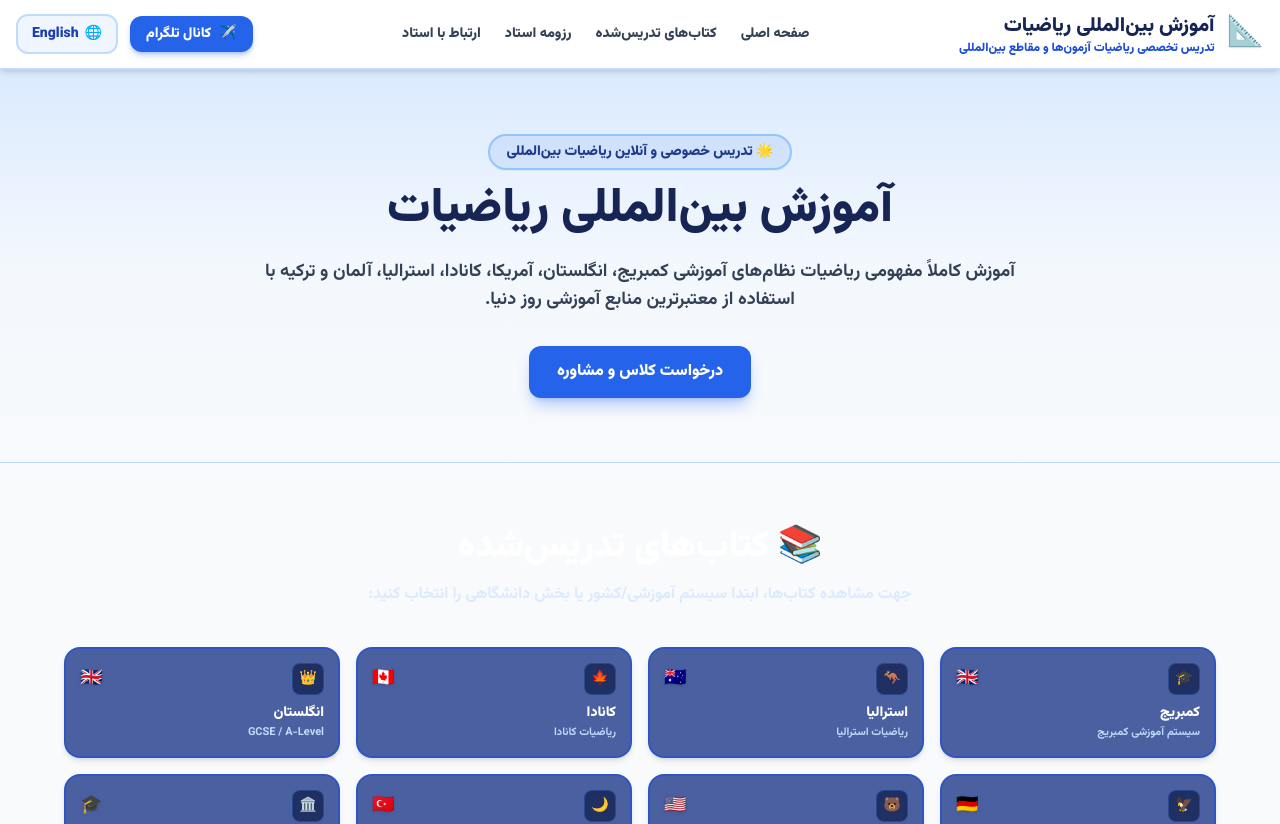
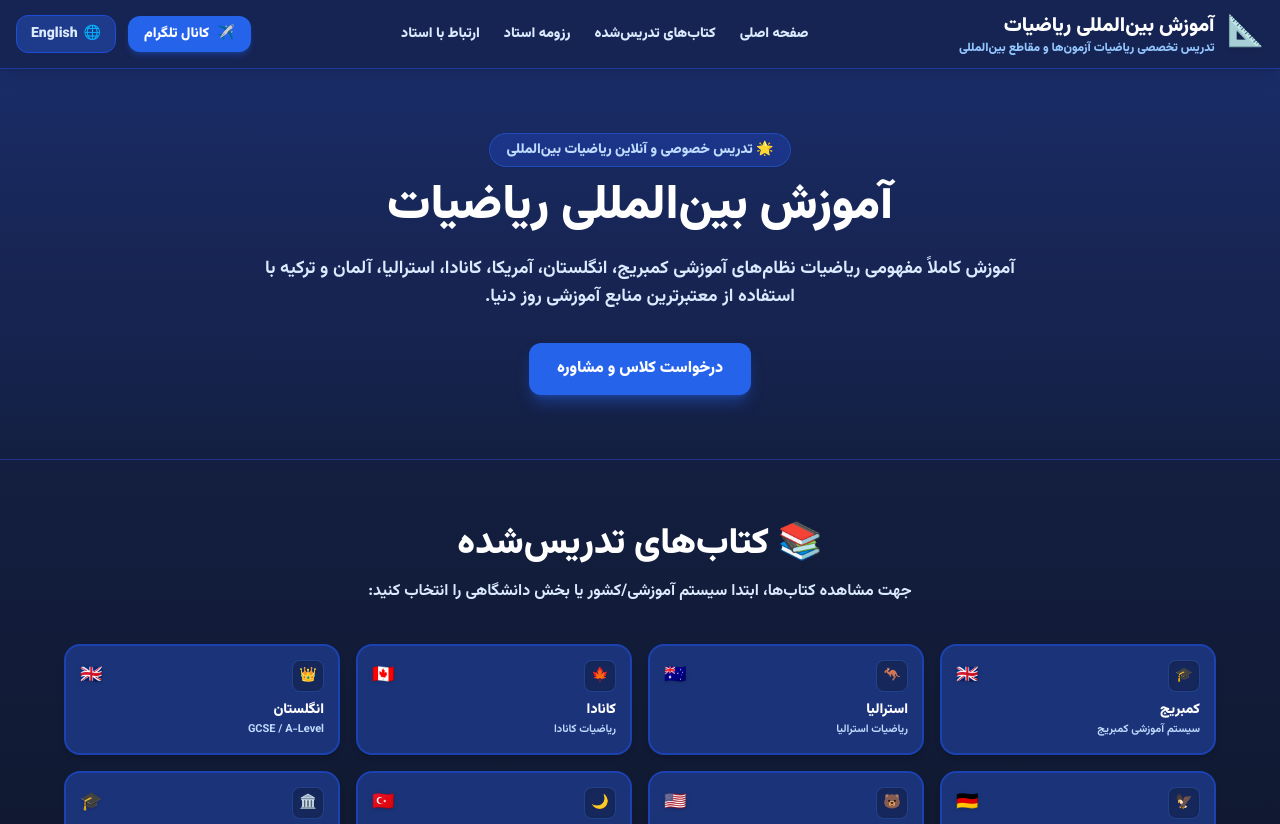
Before and after one commit to Hmohammadiz633/International-Mathematics-Site, a Next.js app: page / in a window 1280 px wide. Shown: the top 824 px of the page. Built offline with nearby package versions, Linux system fonts and the light colour scheme.

Commit message:
Update page.js

```diff
--- a/app/page.js
+++ b/app/page.js
@@ -13,27 +13,28 @@ export default function Home() {
   const isFa = lang === 'fa';
 
   return (
-    <div className={`min-h-screen bg-slate-50 text-slate-800 ${isFa ? 'rtl' : 'ltr'}`} dir={isFa ? 'rtl' : 'ltr'}>
-      {/* هدر */}
-      <header className="bg-white/95 backdrop-blur border-b-2 border-blue-200 sticky top-0 z-50 shadow-md">
+    <div className={`min-h-screen bg-gradient-to-b from-blue-950 via-slate-900 to-blue-950 text-white ${isFa ? 'rtl' : 'ltr'}`} dir={isFa ? 'rtl' : 'ltr'}>
+
+      {/* هدر سایت با پس‌زمینه آبی تیره */}
+      <header className="bg-blue-950/90 backdrop-blur border-b border-blue-800/80 sticky top-0 z-50 shadow-lg">
         <div className="max-w-7xl mx-auto px-4 py-3 flex flex-wrap justify-between items-center gap-4">
           <div className="flex items-center gap-3">
-            <span className="text-3xl filter drop-shadow-sm">📐</span>
+            <span className="text-3xl filter drop-shadow">📐</span>
             <div>
-              <h1 className="text-lg md:text-xl font-black text-blue-950">
+              <h1 className="text-lg md:text-xl font-black text-white">
                 {isFa ? 'آموزش بین‌المللی ریاضیات' : 'International Mathematics'}
               </h1>
-              <p className="text-xs text-blue-700 font-extrabold">
+              <p className="text-xs text-blue-300 font-extrabold">
                 {isFa ? 'تدریس تخصصی ریاضیات آزمون‌ها و مقاطع بین‌المللی' : 'Specialized International Math Tutoring'}
               </p>
             </div>
           </div>
 
-          <nav className="hidden md:flex items-center gap-6 text-sm font-extrabold text-slate-700">
-            <a href="#hero" className="hover:text-blue-600 transition">{isFa ? 'صفحه اصلی' : 'Home'}</a>
-            <a href="#books" className="hover:text-blue-600 transition">{isFa ? 'کتاب‌های تدریس‌شده' : 'Taught Books'}</a>
-            <a href="#resume" className="hover:text-blue-600 transition">{isFa ? 'رزومه استاد' : 'Resume'}</a>
-            <a href="#contact" className="hover:text-blue-600 transition">{isFa ? 'ارتباط با استاد' : 'Contact'}</a>
+          <nav className="hidden md:flex items-center gap-6 text-sm font-extrabold text-blue-100">
+            <a href="#hero" className="hover:text-blue-400 transition">{isFa ? 'صفحه اصلی' : 'Home'}</a>
+            <a href="#books" className="hover:text-blue-400 transition">{isFa ? 'کتاب‌های تدریس‌شده' : 'Taught Books'}</a>
+            <a href="#resume" className="hover:text-blue-400 transition">{isFa ? 'رزومه استاد' : 'Resume'}</a>
+            <a href="#contact" className="hover:text-blue-400 transition">{isFa ? 'ارتباط با استاد' : 'Contact'}</a>
           </nav>
 
           <div className="flex items-center gap-3">
@@ -41,7 +42,7 @@ export default function Home() {
               href="https://t.me/International_Maths"
               target="_blank"
               rel="noopener noreferrer"
-              className="px-4 py-2 bg-blue-600 hover:bg-blue-700 text-white text-xs md:text-sm font-black rounded-xl flex items-center gap-2 transition shadow-md shadow-blue-600/30"
+              className="px-4 py-2 bg-blue-600 hover:bg-blue-500 text-white text-xs md:text-sm font-black rounded-xl flex items-center gap-2 transition shadow-md shadow-blue-600/30"
             >
               <span>✈️</span>
               <span>{isFa ? 'کانال تلگرام' : 'Telegram Channel'}</span>
@@ -50,7 +51,7 @@ export default function Home() {
             <button
               type="button"
               onClick={toggleLanguage}
-              className="px-3.5 py-2 bg-blue-50 hover:bg-blue-100 text-blue-800 text-xs md:text-sm font-black rounded-xl flex items-center gap-1.5 transition border-2 border-blue-200"
+              className="px-3.5 py-2 bg-blue-900 hover:bg-blue-800 text-blue-100 text-xs md:text-sm font-black rounded-xl flex items-center gap-1.5 transition border border-blue-700"
             >
               <span>🌐</span>
               <span>{isFa ? 'English' : 'فارسی'}</span>
@@ -60,15 +61,15 @@ export default function Home() {
       </header>
 
       {/* بنر اصلی */}
-      <section id="hero" className="py-12 md:py-16 bg-gradient-to-b from-blue-100 via-blue-50/50 to-transparent border-b border-blue-200">
+      <section id="hero" className="py-12 md:py-16 bg-gradient-to-b from-blue-900/40 via-blue-950 to-transparent border-b border-blue-800/50">
         <div className="max-w-5xl mx-auto px-4 text-center">
-          <span className="px-4 py-1.5 rounded-full bg-blue-600/10 text-blue-900 border-2 border-blue-300 text-xs md:text-sm font-black inline-block mb-4 shadow-sm">
+          <span className="px-4 py-1.5 rounded-full bg-blue-800/50 text-blue-200 border border-blue-600/50 text-xs md:text-sm font-black inline-block mb-4 shadow-sm">
             🌟 {isFa ? 'تدریس خصوصی و آنلاین ریاضیات بین‌المللی' : 'Online & Private International Math Tutoring'}
           </span>
-          <h2 className="text-3xl md:text-5xl font-black mb-6 text-blue-950 leading-tight">
+          <h2 className="text-3xl md:text-5xl font-black mb-6 text-white leading-tight">
             {isFa ? 'آموزش بین‌المللی ریاضیات' : 'International Mathematics'}
           </h2>
-          <p className="text-slate-700 text-sm md:text-lg max-w-3xl mx-auto leading-relaxed mb-8 font-bold">
+          <p className="text-blue-100 text-sm md:text-lg max-w-3xl mx-auto leading-relaxed mb-8 font-bold">
             {isFa
               ? 'آموزش کاملاً مفهومی ریاضیات نظام‌های آموزشی کمبریج، انگلستان، آمریکا، کانادا، استرالیا، آلمان و ترکیه با استفاده از معتبرترین منابع آموزشی روز دنیا.'
               : 'Comprehensive math tutoring for Cambridge, UK, USA, Canada, Australia, Germany, and Turkey educational systems using official textbooks.'}
@@ -76,7 +77,7 @@ export default function Home() {
           <div className="flex justify-center gap-4">
             <a
               href="#contact"
-              className="px-7 py-3.5 bg-blue-600 hover:bg-blue-700 text-white font-black rounded-xl shadow-lg shadow-blue-600/30 transition transform hover:-translate-y-0.5"
+              className="px-7 py-3.5 bg-blue-600 hover:bg-blue-500 text-white font-black rounded-xl shadow-lg shadow-blue-600/40 transition transform hover:-translate-y-0.5"
             >
               {isFa ? 'درخواست کلاس و مشاوره' : 'Request Class & Consultation'}
             </a>
@@ -84,33 +85,33 @@ export default function Home() {
         </div>
       </section>
 
-      {/* ۱. ابتدا بخش کتاب‌ها */}
+      {/* ۱. بخش کتاب‌ها */}
       <main id="books" className="container mx-auto py-8 px-4">
         <BooksSection lang={lang} />
       </main>
 
-      {/* ۲. رزومه استاد (پایین‌تر از کتاب‌ها قرار داده شد) */}
-      <section id="resume" className="py-12 border-t border-b border-blue-100 bg-white">
+      {/* ۲. رزومه استاد (پایین‌تر از کتاب‌ها) */}
+      <section id="resume" className="py-12 border-t border-b border-blue-800/60 bg-blue-900/30">
         <div className="max-w-5xl mx-auto px-4">
-          <div className="bg-gradient-to-b from-blue-50/50 to-white rounded-3xl p-6 md:p-8 border-2 border-blue-200 shadow-xl shadow-blue-600/5">
+          <div className="bg-blue-900/80 backdrop-blur-md rounded-3xl p-6 md:p-8 border-2 border-blue-700/80 shadow-2xl shadow-blue-950">
             <div className="flex flex-col md:flex-row items-center gap-6">
               <div className="w-24 h-24 md:w-32 md:h-32 rounded-2xl bg-gradient-to-tr from-blue-600 to-indigo-600 flex items-center justify-center text-5xl text-white shadow-lg shadow-blue-600/40 shrink-0">
                 👨‍🏫
               </div>
               <div>
-                <h3 className="text-2xl font-black text-blue-950 mb-2">
+                <h3 className="text-2xl font-black text-white mb-2">
                   {isFa ? 'درباره و رزومه استاد' : 'Teacher Profile & Resume'}
                 </h3>
-                <p className="text-slate-700 text-sm md:text-base leading-relaxed mb-4 font-bold">
+                <p className="text-blue-100 text-sm md:text-base leading-relaxed mb-4 font-bold">
                   {isFa
                     ? 'مدرس بین‌المللی ریاضیات با سال‌ها تجربه در تدریس دوره‌های Cambridge IGCSE, A-Level, IB Math, SAT, AP Calculus و آزمون‌های ورودی دانشگاه‌های معتبر جهان.'
                     : 'International Math Instructor with years of experience teaching Cambridge IGCSE, A-Level, IB Math, SAT, AP Calculus, and university entrance exams.'}
                 </p>
                 <div className="flex flex-wrap gap-2">
-                  <span className="px-3 py-1 bg-blue-100 text-blue-900 border border-blue-300 rounded-lg text-xs font-black">IGCSE / A-Level</span>
-                  <span className="px-3 py-1 bg-blue-100 text-blue-900 border border-blue-300 rounded-lg text-xs font-black">IB Mathematics</span>
-                  <span className="px-3 py-1 bg-blue-100 text-blue-900 border border-blue-300 rounded-lg text-xs font-black">SAT & AP Math</span>
-                  <span className="px-3 py-1 bg-blue-100 text-blue-900 border border-blue-300 rounded-lg text-xs font-black">Calculus & Algebra</span>
+                  <span className="px-3 py-1 bg-blue-950 text-blue-200 border border-blue-600/60 rounded-lg text-xs font-black">IGCSE / A-Level</span>
+                  <span className="px-3 py-1 bg-blue-950 text-blue-200 border border-blue-600/60 rounded-lg text-xs font-black">IB Mathematics</span>
+                  <span className="px-3 py-1 bg-blue-950 text-blue-200 border border-blue-600/60 rounded-lg text-xs font-black">SAT & AP Math</span>
+                  <span className="px-3 py-1 bg-blue-950 text-blue-200 border border-blue-600/60 rounded-lg text-xs font-black">Calculus & Algebra</span>
                 </div>
               </div>
             </div>
@@ -119,13 +120,13 @@ export default function Home() {
       </section>
 
       {/* ۳. ارتباط با استاد */}
-      <section id="contact" className="py-12 bg-blue-50/60 border-t-2 border-blue-200">
+      <section id="contact" className="py-12 bg-blue-950 border-t border-blue-800">
         <div className="max-w-2xl mx-auto px-4">
           <div className="text-center mb-8">
-            <h2 className="text-2xl md:text-3xl font-black text-blue-950 mb-3">
+            <h2 className="text-2xl md:text-3xl font-black text-white mb-3">
               📞 {isFa ? 'ارتباط با استاد' : 'Contact Teacher'}
             </h2>
-            <p className="text-slate-700 text-sm md:text-base font-bold">
+            <p className="text-blue-100 text-sm md:text-base font-bold">
               {isFa
                 ? 'جهت مشاوره، هماهنگی و ثبت‌نام کلاس‌ها می‌توانید از طریق راه‌های زیر با استاد هادی محمدی زرندینی در تماس باشید:'
                 : 'For enrollment and consultation, feel free to reach out via the contacts below:'}
@@ -137,85 +138,85 @@ export default function Home() {
               href="https://t.me/International_Maths"
               target="_blank"
               rel="noopener noreferrer"
-              className="p-5 bg-white hover:bg-blue-50/80 border-2 border-blue-200 rounded-2xl transition duration-200 flex items-center justify-between shadow-md hover:shadow-lg shadow-blue-500/10 group"
+              className="p-5 bg-blue-900/80 hover:bg-blue-800 border-2 border-blue-700/80 rounded-2xl transition duration-200 flex items-center justify-between shadow-lg group"
             >
               <div className="flex items-center gap-4">
-                <div className="w-12 h-12 rounded-2xl bg-[#0088cc]/10 flex items-center justify-center group-hover:scale-110 transition shrink-0">
-                  <svg className="w-7 h-7 fill-[#0088cc]" viewBox="0 0 24 24">
+                <div className="w-12 h-12 rounded-2xl bg-[#0088cc]/20 flex items-center justify-center group-hover:scale-110 transition shrink-0">
+                  <svg className="w-7 h-7 fill-[#38bdf8]" viewBox="0 0 24 24">
                     <path d="M12 0C5.37 0 0 5.37 0 12s5.37 12 12 12 12-5.37 12-12S18.63 0 12 0zm5.56 8.16l-2.02 9.51c-.15.68-.56.84-1.13.53l-3.1-2.29-1.5 1.44c-.17.17-.31.31-.63.31l.22-3.17 5.77-5.21c.25-.22-.05-.34-.39-.12l-7.13 4.49-3.08-.96c-.67-.21-.68-.67.14-.99l12.04-4.64c.56-.21 1.05.13.88.91z"/>
                   </svg>
                 </div>
                 <div>
-                  <div className="font-black text-blue-950 text-base">{isFa ? 'کانال تلگرام' : 'Telegram Channel'}</div>
-                  <div className="text-xs text-[#0088cc] font-mono font-black mt-0.5" dir="ltr">@International_Maths</div>
+                  <div className="font-black text-white text-base">{isFa ? 'کانال تلگرام' : 'Telegram Channel'}</div>
+                  <div className="text-xs text-sky-400 font-mono font-black mt-0.5" dir="ltr">@International_Maths</div>
                 </div>
               </div>
-              <span className="text-xs font-black text-[#0088cc] bg-blue-50 px-3.5 py-2 rounded-xl border border-blue-200">{isFa ? 'ورود ➔' : 'Open ➔'}</span>
+              <span className="text-xs font-black text-sky-300 bg-blue-950 px-3.5 py-2 rounded-xl border border-blue-700">{isFa ? 'ورود ➔' : 'Open ➔'}</span>
             </a>
 
             <a
               href="https://instagram.com/hadi_mohammadi_zarandini"
               target="_blank"
               rel="noopener noreferrer"
-              className="p-5 bg-white hover:bg-pink-50/80 border-2 border-pink-200 rounded-2xl transition duration-200 flex items-center justify-between shadow-md hover:shadow-lg shadow-pink-500/10 group"
+              className="p-5 bg-blue-900/80 hover:bg-blue-800 border-2 border-pink-500/40 rounded-2xl transition duration-200 flex items-center justify-between shadow-lg group"
             >
               <div className="flex items-center gap-4">
                 <div className="w-12 h-12 rounded-2xl bg-gradient-to-tr from-amber-500 via-rose-500 to-purple-600 p-0.5 group-hover:scale-110 transition shrink-0">
-                  <div className="w-full h-full bg-white rounded-[14px] flex items-center justify-center">
-                    <svg className="w-6 h-6 fill-rose-600" viewBox="0 0 24 24">
+                  <div className="w-full h-full bg-blue-950 rounded-[14px] flex items-center justify-center">
+                    <svg className="w-6 h-6 fill-pink-500" viewBox="0 0 24 24">
                       <path d="M12 2.163c3.204 0 3.584.012 4.85.07 3.252.148 4.771 1.691 4.919 4.919.058 1.265.069 1.645.069 4.849 0 3.205-.012 3.584-.069 4.849-.149 3.225-1.664 4.771-4.919 4.919-1.266.058-1.644.07-4.85.07-3.204 0-3.584-.012-4.849-.07-3.26-.149-4.771-1.699-4.919-4.92-.058-1.265-.07-1.644-.07-4.849 0-3.204.013-3.583.07-4.849.149-3.227 1.664-4.771 4.919-4.919 1.266-.057 1.645-.069 4.849-.069zm0-2.163c-3.259 0-3.667.014-4.947.072-4.358.2-6.78 2.618-6.98 6.98-.059 1.281-.073 1.689-.073 4.948 0 3.259.014 3.668.072 4.948.2 4.358 2.618 6.78 6.98 6.98 1.281.058 1.689.072 4.948.072 3.259 0 3.668-.014 4.948-.072 4.354-.2 6.782-2.618 6.979-6.98.059-1.28.073-1.689.073-4.948 0-3.259-.014-3.667-.072-4.947-.196-4.354-2.617-6.78-6.979-6.98-1.281-.059-1.69-.073-4.949-.073zm0 5.838c-3.403 0-6.162 2.759-6.162 6.162s2.759 6.163 6.162 6.163 6.162-2.759 6.162-6.163c0-3.403-2.759-6.162-6.162-6.162zm0 10.162c-2.209 0-4-1.79-4-4 0-2.209 1.791-4 4-4s4 1.791 4 4c0 2.21-1.791 4-4 4zm6.406-11.845c-.796 0-1.441.645-1.441 1.44s.645 1.44 1.441 1.44c.795 0 1.439-.645 1.439-1.44s-.644-1.44-1.439-1.44z"/>
                     </svg>
                   </div>
                 </div>
                 <div>
-                  <div className="font-black text-slate-900 text-base">{isFa ? 'اینستاگرام' : 'Instagram Page'}</div>
-                  <div className="text-xs text-rose-600 font-mono font-black mt-0.5" dir="ltr">hadi_mohammadi_zarandini</div>
+                  <div className="font-black text-white text-base">{isFa ? 'اینستاگرام' : 'Instagram Page'}</div>
+                  <div className="text-xs text-pink-400 font-mono font-black mt-0.5" dir="ltr">hadi_mohammadi_zarandini</div>
                 </div>
               </div>
-              <span className="text-xs font-black text-rose-600 bg-pink-50 px-3.5 py-2 rounded-xl border border-pink-200">{isFa ? 'مشاهده ➔' : 'Open ➔'}</span>
+              <span className="text-xs font-black text-pink-300 bg-blue-950 px-3.5 py-2 rounded-xl border border-pink-500/40">{isFa ? 'مشاهده ➔' : 'Open ➔'}</span>
             </a>
 
             <a
               href="mailto:hadi.mohammadi.zarandini@gmail.com"
-              className="p-5 bg-white hover:bg-rose-50/80 border-2 border-rose-200 rounded-2xl transition duration-200 flex items-center justify-between shadow-md hover:shadow-lg shadow-rose-500/10 group"
+              className="p-5 bg-blue-900/80 hover:bg-blue-800 border-2 border-red-500/40 rounded-2xl transition duration-200 flex items-center justify-between shadow-lg group"
             >
               <div className="flex items-center gap-4">
-                <div className="w-12 h-12 rounded-2xl bg-rose-500/10 flex items-center justify-center group-hover:scale-110 transition shrink-0">
+                <div className="w-12 h-12 rounded-2xl bg-red-500/20 flex items-center justify-center group-hover:scale-110 transition shrink-0">
                   <svg className="w-7 h-7" viewBox="0 0 24 24">
                     <path fill="#EA4335" d="M20 18h-2V9.25L12 13 6 9.25V18H4V6h1.75l6.25 4 6.25-4H20v12z"/>
                   </svg>
                 </div>
                 <div>
-                  <div className="font-black text-slate-900 text-base">{isFa ? 'ایمیل / جیمیل' : 'Gmail / Email'}</div>
-                  <div className="text-xs text-rose-600 font-mono font-black mt-0.5" dir="ltr">hadi.mohammadi.zarandini@gmail.com</div>
+                  <div className="font-black text-white text-base">{isFa ? 'ایمیل / جیمیل' : 'Gmail / Email'}</div>
+                  <div className="text-xs text-rose-400 font-mono font-black mt-0.5" dir="ltr">hadi.mohammadi.zarandini@gmail.com</div>
                 </div>
               </div>
-              <span className="text-xs font-black text-rose-600 bg-rose-50 px-3.5 py-2 rounded-xl border border-rose-200">{isFa ? 'ایمیل ➔' : 'Send Email ➔'}</span>
+              <span className="text-xs font-black text-rose-300 bg-blue-950 px-3.5 py-2 rounded-xl border border-red-500/40">{isFa ? 'ایمیل ➔' : 'Send Email ➔'}</span>
             </a>
 
             <a
               href="tel:+989123104844"
-              className="p-5 bg-white hover:bg-emerald-50/80 border-2 border-emerald-200 rounded-2xl transition duration-200 flex items-center justify-between shadow-md hover:shadow-lg shadow-emerald-500/10 group"
+              className="p-5 bg-blue-900/80 hover:bg-blue-800 border-2 border-emerald-500/40 rounded-2xl transition duration-200 flex items-center justify-between shadow-lg group"
             >
               <div className="flex items-center gap-4">
-                <div className="w-12 h-12 rounded-2xl bg-emerald-500/10 flex items-center justify-center group-hover:scale-110 transition shrink-0">
-                  <svg className="w-6 h-6 fill-emerald-600" viewBox="0 0 24 24">
+                <div className="w-12 h-12 rounded-2xl bg-emerald-500/20 flex items-center justify-center group-hover:scale-110 transition shrink-0">
+                  <svg className="w-6 h-6 fill-emerald-400" viewBox="0 0 24 24">
                     <path d="M6.62 10.79c1.44 2.83 3.76 5.14 6.59 6.59l2.2-2.2c.27-.27.67-.36 1.02-.24 1.12.37 2.33.57 3.57.57.55 0 1 .45 1 1V20c0 .55-.45 1-1 1-9.39 0-17-7.61-17-17 0-.55.45-1 1-1h3.5c.55 0 1 .45 1 1 0 1.25.2 2.45.57 3.57.11.35.03.74-.25 1.02l-2.2 2.2z"/>
                   </svg>
                 </div>
                 <div>
-                  <div className="font-black text-slate-900 text-base">{isFa ? 'شماره تلفن تماس' : 'Phone Number'}</div>
-                  <div className="text-xs text-emerald-600 font-mono font-black mt-0.5" dir="ltr">+98 912 310 4844</div>
+                  <div className="font-black text-white text-base">{isFa ? 'شماره تلفن تماس' : 'Phone Number'}</div>
+                  <div className="text-xs text-emerald-400 font-mono font-black mt-0.5" dir="ltr">+98 912 310 4844</div>
                 </div>
               </div>
-              <span className="text-xs font-black text-emerald-600 bg-emerald-50 px-3.5 py-2 rounded-xl border border-emerald-200">{isFa ? 'تماس ➔' : 'Call ➔'}</span>
+              <span className="text-xs font-black text-emerald-300 bg-blue-950 px-3.5 py-2 rounded-xl border border-emerald-500/40">{isFa ? 'تماس ➔' : 'Call ➔'}</span>
             </a>
           </div>
         </div>
       </section>
 
       {/* فوتر */}
-      <footer className="bg-white border-t-2 border-blue-100 py-6 text-center text-sm font-black text-slate-600">
+      <footer className="bg-blue-950 border-t border-blue-800 py-6 text-center text-sm font-black text-blue-200">
         <p>
           {isFa
             ? 'تمامی حقوق محفوظ است © آموزش بین‌المللی ریاضیات'
```
